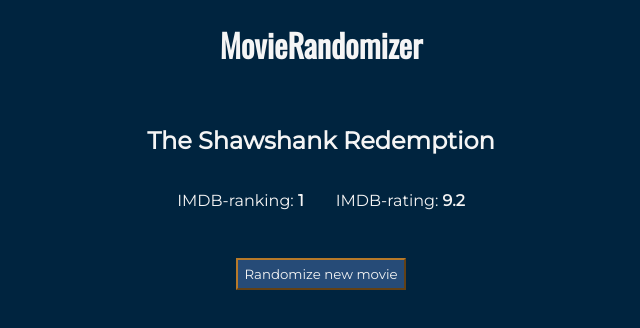
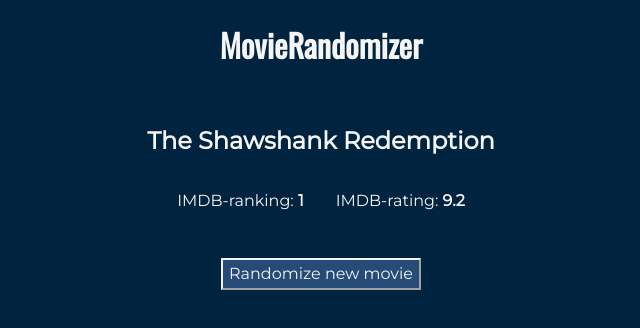
Before and after one commit to Alenius/movie-list, a React (Create React App) app: page / in a window 1280 px wide. Shown: the top 328 px of the page, without its empty margins (319-959 px from the left). Built offline with nearby package versions, Linux system fonts and the light colour scheme.

Commit message:
style: add better styling for button (#4)

```diff
--- a/src/components/Button.module.css
+++ b/src/components/Button.module.css
@@ -1,9 +1,14 @@
 .button {
   background-color: #264b77;
-  border-color: #b67929;
+  border-color: whitesmoke;
   color: whitesmoke;
   height: 2rem;
+  font-size: 1rem;
   font-family: "Montserrat", -apple-system, BlinkMacSystemFont, "Segoe UI",
     "Roboto", "Oxygen", "Ubuntu", "Cantarell", "Fira Sans", "Droid Sans",
     "Helvetica Neue", sans-serif;
 }
+
+.button:hover {
+  cursor: pointer;
+}
```
